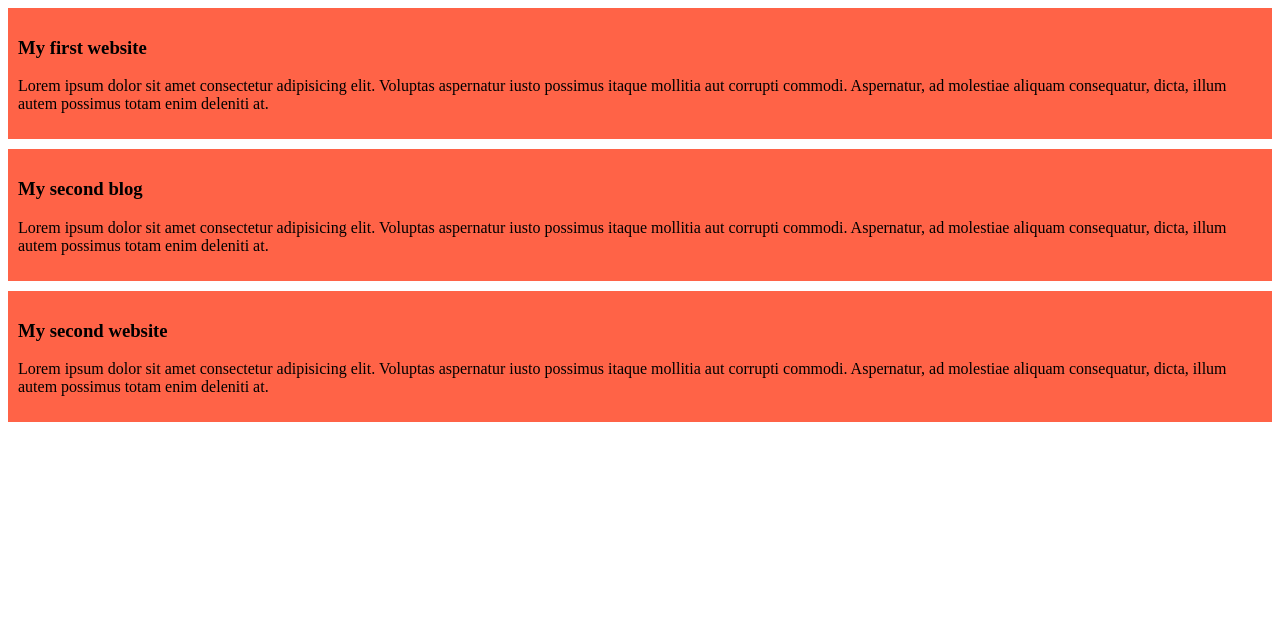
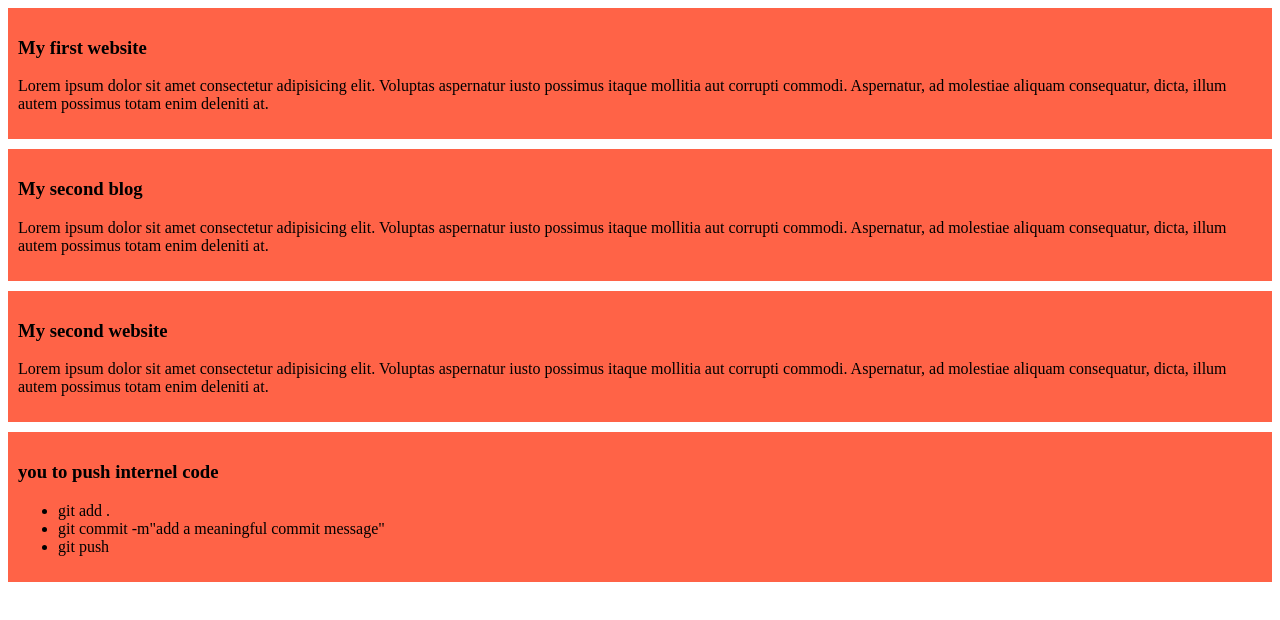
Before and after one commit to mktahmid/my-first-github-repo, a plain HTML site: page index.html in a window 1280 px wide. Drawn offline with Linux system fonts and the light colour scheme.

Commit message:
added a list to push code

```diff
--- a/index.html
+++ b/index.html
@@ -25,5 +25,13 @@
     </h3>
     <p>Lorem ipsum dolor sit amet consectetur adipisicing elit. Voluptas aspernatur iusto possimus itaque mollitia aut corrupti commodi. Aspernatur, ad molestiae aliquam consequatur, dicta, illum autem possimus totam enim deleniti at.</p>
   </div>
+  <div>
+    <h3>you to push internel code</h3>
+    <ul>
+      <li>git add .</li>
+      <li>git commit -m"add a meaningful commit message"</li>
+      <li>git push</li>
+    </ul>
+  </div>
 </body>
 </html>
```
